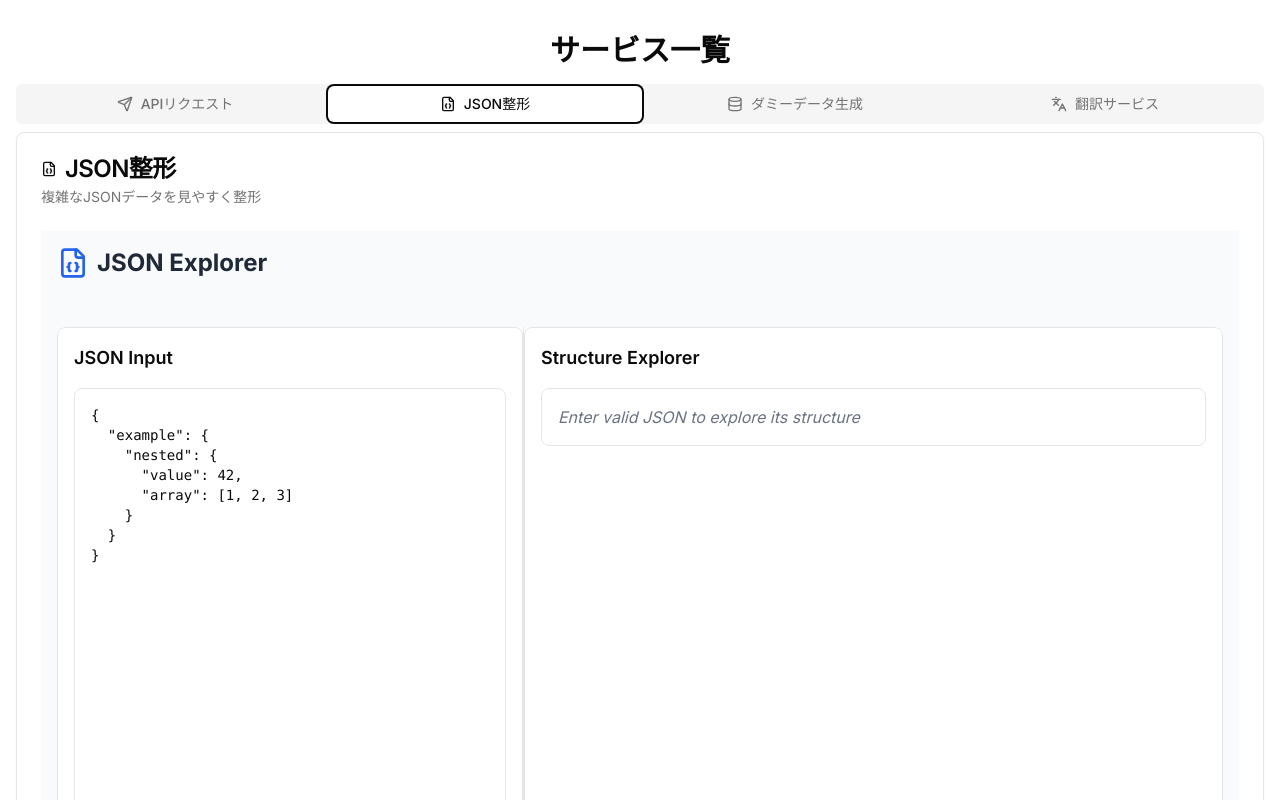
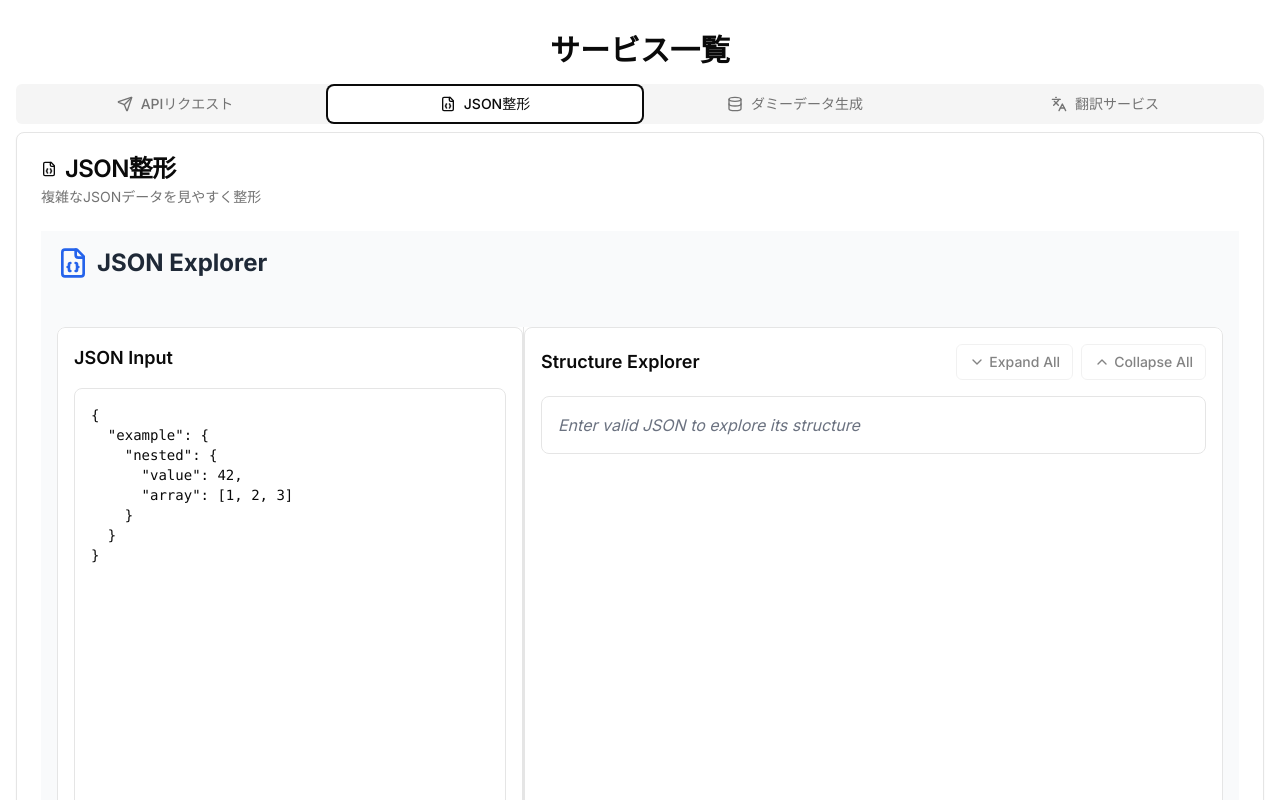
Before and after one commit to yugo-ibuki/develper, a Next.js app: page / in a window 1280 px wide. Both pictures are taken after a click on the tab "JSON整形". Shown: the top 800 px of the page. Built offline with nearby package versions, Linux system fonts and the light colour scheme; no server answers; what deepl-node would draw is missing.

Commit message:
can expand json

```diff
--- a/components/pages/JsonPage.tsx
+++ b/components/pages/JsonPage.tsx
@@ -1,10 +1,26 @@
 import { useState } from 'react';
-import { FileJson } from 'lucide-react';
+import { FileJson, ChevronDown, ChevronUp } from 'lucide-react';
 import { TreeNode } from '@/components/TreeNode';
 import { JSONValue } from '@/types';
 import { ResizableHandle, ResizablePanel, ResizablePanelGroup } from '@/components/ui/resizable';
 import { Card } from '@/components/ui/card';
 import { ScrollArea } from '@/components/ui/scroll-area';
+import { Button } from '@/components/ui/button';
+
+// JSONオブジェクトのすべてのパスを取得する関数
+function getAllPaths(obj: JSONValue, currentPath: string[] = []): string[] {
+  const paths: string[] = [];
+
+  if (obj && typeof obj === 'object') {
+    paths.push(currentPath.join('.'));
+
+    Object.entries(obj).forEach(([key, value]) => {
+      paths.push(...getAllPaths(value, [...currentPath, key]));
+    });
+  }
+
+  return paths;
+}
 
 function JsonPage() {
   const [jsonInput, setJsonInput] = useState(
@@ -41,6 +57,17 @@ function JsonPage() {
   const handleSelect = (path: string[], value: JSONValue) => {
     setSelectedPath(path);
     setSelectedValue(value);
+  };
+
+  const handleExpandAll = () => {
+    if (parsedJson) {
+      const allPaths = getAllPaths(parsedJson);
+      setExpanded(new Set(allPaths));
+    }
+  };
+
+  const handleCollapseAll = () => {
+    setExpanded(new Set());
   };
 
   return (
@@ -81,8 +108,28 @@ function JsonPage() {
             <ResizablePanel defaultSize={60}>
               <Card className="h-full">
                 <div className="flex h-full flex-col">
-                  <div className="p-4">
+                  <div className="flex items-center justify-between p-4">
                     <h2 className="text-lg font-semibold">Structure Explorer</h2>
+                    <div className="flex gap-2">
+                      <Button
+                        variant="outline"
+                        size="sm"
+                        onClick={handleExpandAll}
+                        disabled={!parsedJson}
+                      >
+                        <ChevronDown className="mr-1 h-4 w-4" />
+                        Expand All
+                      </Button>
+                      <Button
+                        variant="outline"
+                        size="sm"
+                        onClick={handleCollapseAll}
+                        disabled={!parsedJson}
+                      >
+                        <ChevronUp className="mr-1 h-4 w-4" />
+                        Collapse All
+                      </Button>
+                    </div>
                   </div>
                   <ScrollArea className="flex-1">
                     <div className="space-y-4 p-4 pt-0">
```
